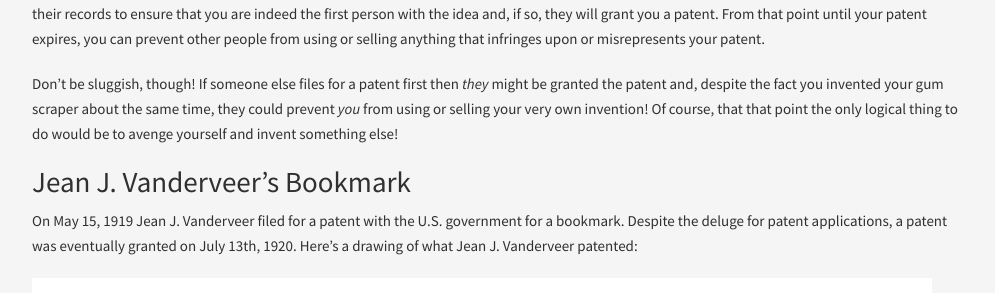
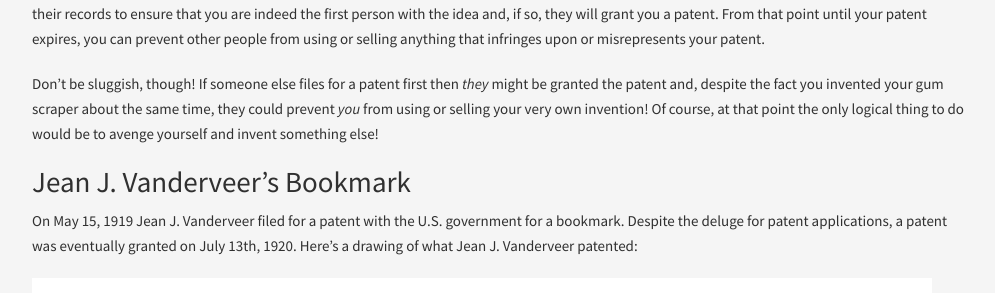
Before and after one commit to gregmajor/gregmajor.github.io, a Jekyll site: the page built from _posts/2016-02-11-printing-patents-from-the-past.markdown, in a window 1280 px wide and 900 px high, scrolled down 722 px. Shown: the part 161-454 px from the top of the window, without its empty margins (138-1133 px from the left). Built offline with Jekyll 4.4.1, drawn with Linux system fonts in a browser that asks for light colours; Markdown is read by kramdown in place of the engine named in the settings; some of the changed text lies outside the part shown.

Commit message:
Fixed a typo.

```diff
--- a/_posts/2016-02-11-printing-patents-from-the-past.markdown
+++ b/_posts/2016-02-11-printing-patents-from-the-past.markdown
@@ -24,7 +24,7 @@ Now suppose someone else came up with a _very_ similar idea completely on their
 
 A patent lets you saunter up and tell the government that you came up with the idea first. When you file for a patent, the government will look through their records to ensure that you are indeed the first person with the idea and, if so, they will grant you a patent. From that point until your patent expires, you can prevent other people from using or selling anything that infringes upon or misrepresents your patent.
 
-Don't be sluggish, though! If someone else files for a patent first then _they_ might be granted the patent and, despite the fact you invented your gum scraper about the same time, they could prevent _you_ from using or selling your very own invention! Of course, that that point the only logical thing to do would be to avenge yourself and invent something else!
+Don't be sluggish, though! If someone else files for a patent first then _they_ might be granted the patent and, despite the fact you invented your gum scraper about the same time, they could prevent _you_ from using or selling your very own invention! Of course, at that point the only logical thing to do would be to avenge yourself and invent something else!
 
 # Jean J. Vanderveer's Bookmark
 
```
Also changed, not shown: other parts of _posts/2016-02-11-printing-patents-from-the-past.markdown (+2 -0 lines).
